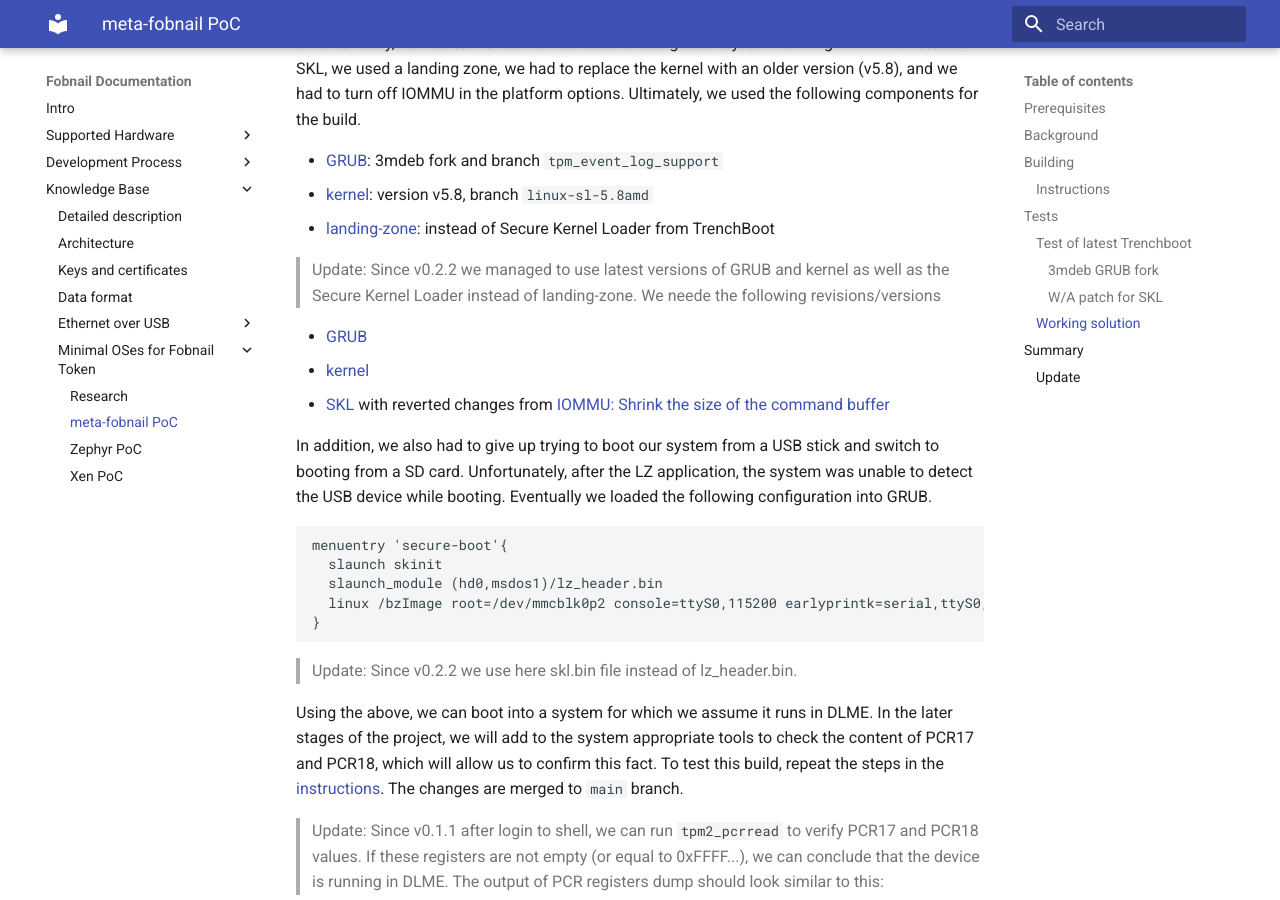
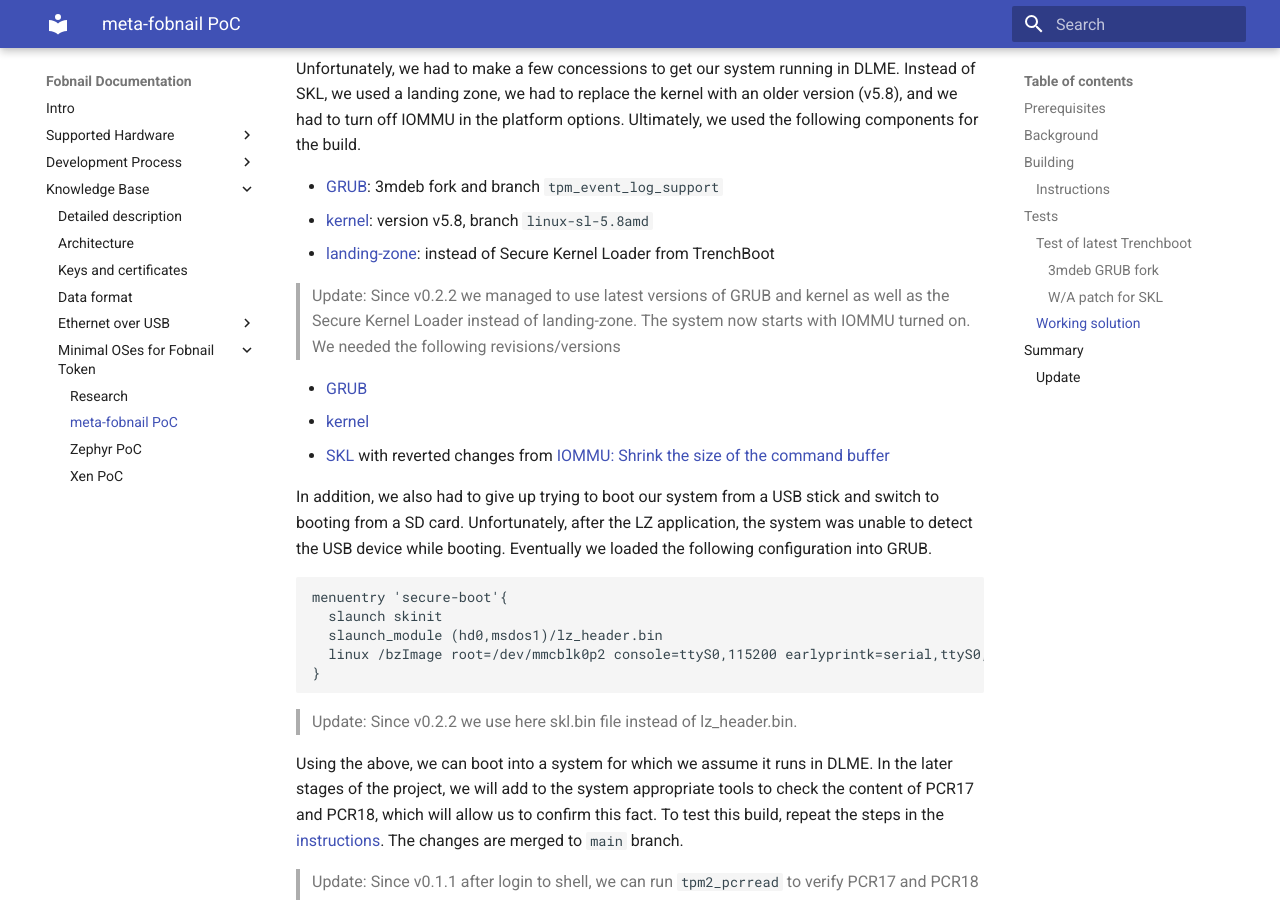
Before and after one commit to fobnail/docs, an MkDocs documentation site: the page built from docs/meta-fobnail-in-dlme.md, in a window 1280 px wide and 900 px high, scrolled down 7666 px. Built offline with MkDocs 1.6.1 and Material for MkDocs 9.7.7, drawn with Linux system fonts in a browser that asks for light colours; some of the changed text lies outside the part shown.

Commit message:
meta-fobnail-in-dlme: minor fixes
Signed-off-by: Tomasz Żyjewski <tomasz.zyjewski@3mdeb.com>

```diff
--- a/docs/meta-fobnail-in-dlme.md
+++ b/docs/meta-fobnail-in-dlme.md
@@ -42,8 +42,9 @@
 The above information was obtained from the website describing the [Trenchboot
 repositories](https://trenchboot.org/code/).
 
-It is also crucial that the platform runs at least coreboot `v4.12.0.3`. We
-used PC Engines apu2, for which firmware can be found on
+It is also crucial that the platform used for this test is PC Engines apu2 that
+runs at least coreboot `v4.12.0.3`. Other platforms with coreboot does not
+reserve memory for DRTM event log. The firmware can be found on
 [pcengines.github.io](https://pcengines.github.io/).
 
 The last thing is to make sure that IOMMU is enabled. For PC Engines apu2 it can
@@ -406,8 +407,8 @@
   instead of Secure Kernel Loader from TrenchBoot
 
 > Update: Since v0.2.2 we managed to use latest versions of GRUB and kernel as
-  well as the Secure Kernel Loader instead of landing-zone. We neede the
-  following revisions/versions
+  well as the Secure Kernel Loader instead of landing-zone. The system now
+  starts with IOMMU turned on. We needed the following revisions/versions
 
   * [GRUB](https://github.com/TrenchBoot/grub/pull/4)
   * [kernel](https://github.com/TrenchBoot/linux/commit/7fe9bb33721975fc796e4114b7370bed9afefffe)
```
